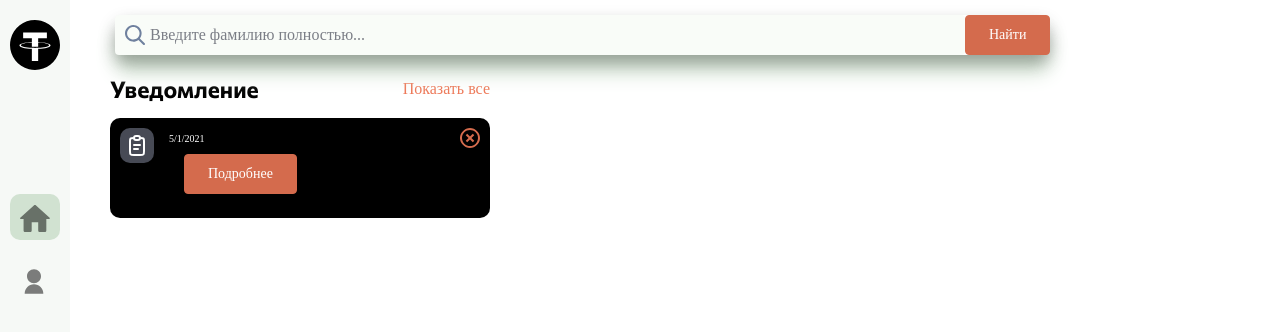
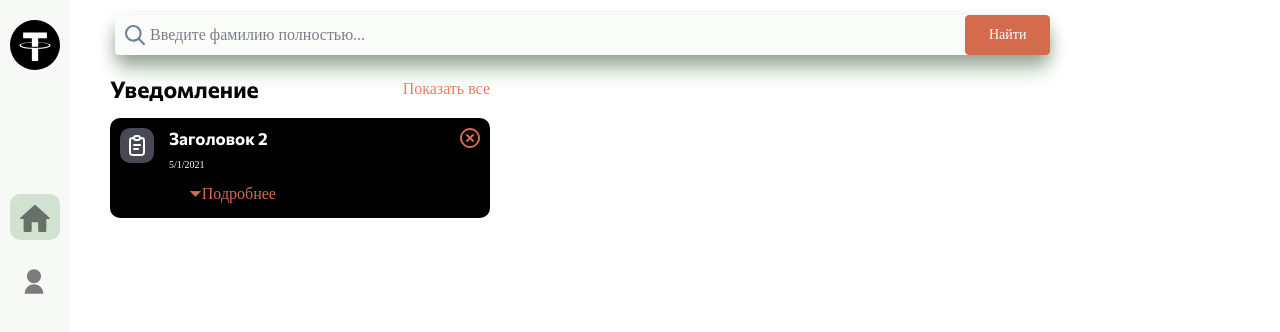
Before and after one commit to franze6/puppy-project, a React app: page /main in a window 1280 px wide. Shown: the top 332 px of the page. Built offline with nearby package versions, Linux system fonts and the light colour scheme; a web font is replaced by a local one.

Commit message:
ADD: button more-hide

```diff
--- a/src/Components/Notification/Notification.jsx
+++ b/src/Components/Notification/Notification.jsx
@@ -4,7 +4,6 @@ import PropTypes from 'prop-types';
 
 import { getNotification } from '../../utils/api';
 import Icon from '../Kit/Icon/Icon';
-import Button from '../Kit/Button/Button';
 
 import styles from './Notification.scss';
 
@@ -62,8 +61,12 @@ const Notification = () => {
                 <div className={styles.notificationTitle}>{e.title}</div>
                 {fullNote === i && <div className={styles.notificationTxt}>{e.text}</div>}
                 <div className={styles.notificationDate}>{new Date(e.date).toLocaleDateString()}</div>
-                <div className={styles.buttons}>
-                  <Button onClick={() => onClickOk(i)}>{fullNote === i ? 'Скрыть' : 'Подробнее'}</Button>
+                <div onClick={() => onClickOk(i)}>
+                  {fullNote === i ? (
+                    <div className={styles.buttons}>&#9206;Скрыть</div>
+                  ) : (
+                    <div className={styles.buttons}>&#9207;Подробнее</div>
+                  )}
                 </div>
               </div>
               <div className={styles.icon__plus} onClick={() => onClickClose(e)}>
@@ -73,19 +76,22 @@ const Notification = () => {
           ))
       ) : (
         <div>
-          {activeNote.id ? (
+          {activeNote.id && listNotification.length > 0 ? (
             <>
               <div className={styles.notification}>
                 <div className={styles.icon}>
                   <Icon name="notes" />
                 </div>
                 <div className={styles.activeNote}>
+                  <div className={styles.notificationTitle}>{activeNote.title}</div>
                   {activeNote.id === fullNote && <div className={styles.notificationTxt}>{activeNote.text}</div>}
                   <div className={styles.notificationDate}>{new Date(activeNote.date).toLocaleDateString()} </div>
-                  <div className={styles.buttons}>
-                    <Button onClick={() => onClickOk(fullNote === activeNote.id ? -1 : activeNote.id)}>
-                      {activeNote.id === fullNote ? 'Свернуть' : 'Подробнее'}
-                    </Button>
+                  <div onClick={() => onClickOk(fullNote === activeNote.id ? -1 : activeNote.id)}>
+                    {activeNote.id === fullNote ? (
+                      <div className={styles.buttons}>&#9206;Скрыть</div>
+                    ) : (
+                      <div className={styles.buttons}>&#9207;Подробнее</div>
+                    )}
                   </div>
                 </div>
                 <div className={styles.icon__plus} onClick={() => onClickCloseNote(activeNote)}>
--- a/src/Components/Notification/Notification.scss
+++ b/src/Components/Notification/Notification.scss
@@ -1,4 +1,5 @@
 .wrapper {
+  user-select: none;
   width: 400px;
   height: max-content;
   padding-bottom: 5px;
@@ -50,11 +51,11 @@
     fill: #d46b4d;
 
     &:hover {
-      fill: #ee7858;
+      fill: #f19176;
     }
 
     &:active {
-      fill: #b45237;
+      fill: #a14a32;
     }
   }
 }
@@ -94,9 +95,16 @@
 }
 
 .buttons {
-  display: flex;
-  justify-content: space-between;
-  padding: 10px 15px 0;
+  padding: 15px 20px 0;
+  color: #d46b4d;
+
+  &:hover {
+    color: #f19176;
+  }
+
+  &:active {
+    color: #a14a32;
+  }
 }
 
 @media (max-width: 700px) {
```
